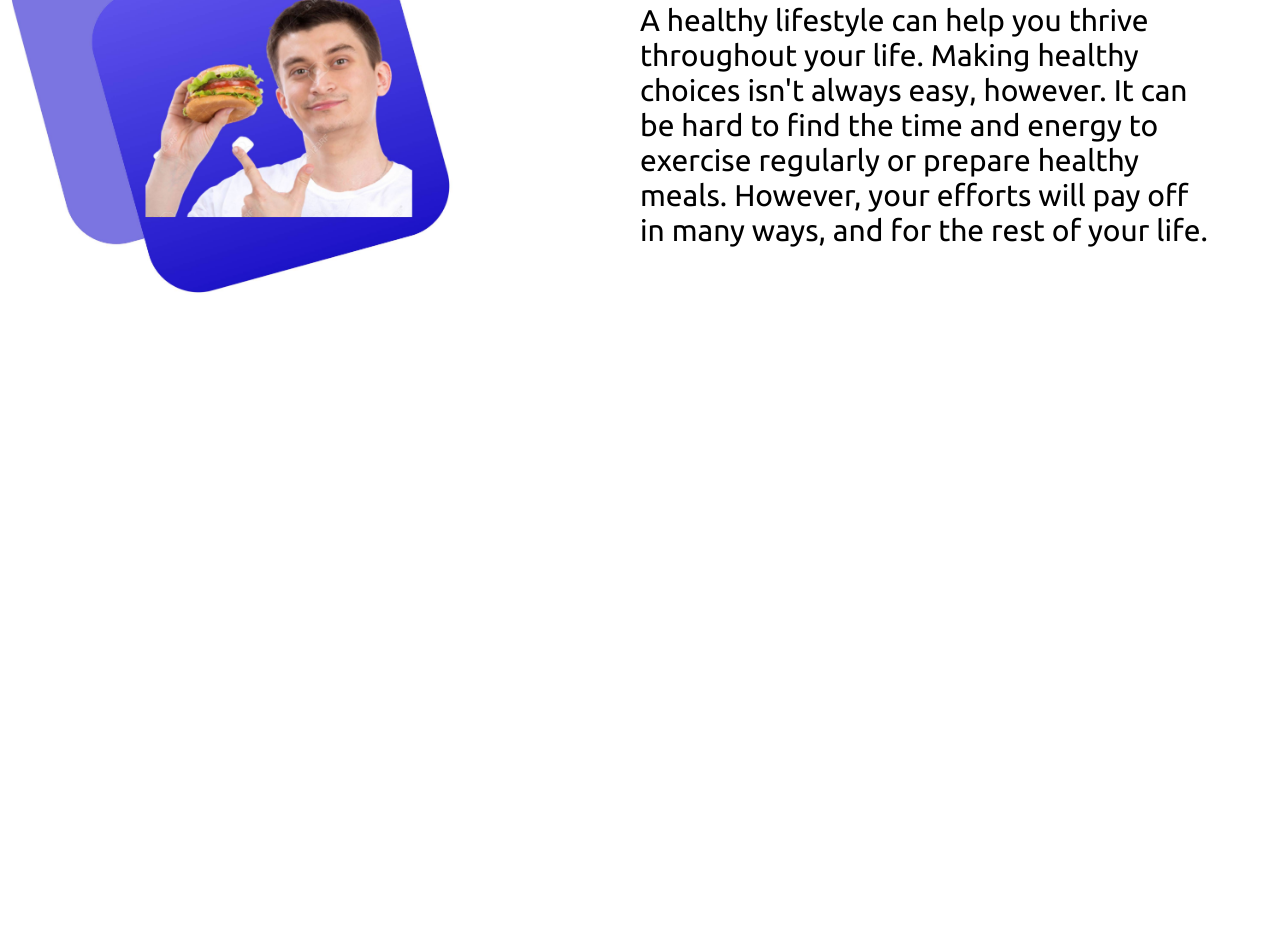
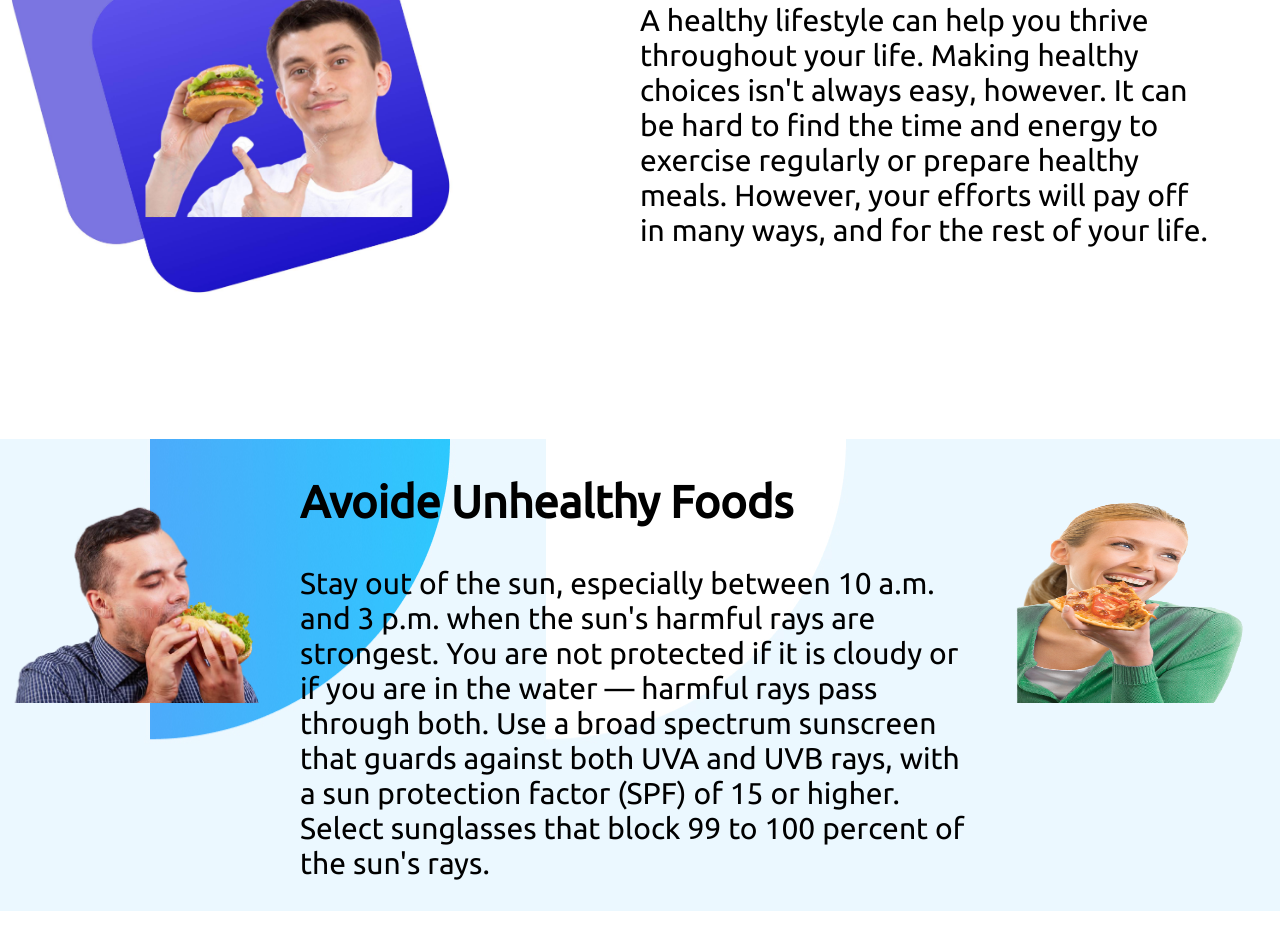
Before and after one commit to Avijit-Sarkar-Avi/practice_four, a plain HTML site: page index.html in a window 1280 px wide. Shown: the part 1389-2338 px from the top of the page. Before the commit the page ends 1828 px from the top, so only its background shows below. Drawn offline with Linux system fonts and the light colour scheme.

Commit message:
style hunger

```diff
--- a/index.html
+++ b/index.html
@@ -60,6 +60,24 @@
                 However, your efforts will pay off in many ways, and for the rest of your life.</p>
         </div>
     </section>
+
+    <section class="flexible hunger">
+        <div class="four">
+            <img src="hunger3.jpg" alt="Hunger">
+        </div>
+        <div>
+            <h2>
+                Avoide Unhealthy Foods
+            </h2>
+            <p>Stay out of the sun, especially between 10 a.m. and 3 p.m. when the sun's harmful rays are strongest. You
+                are not protected if it is cloudy or if you are in the water — harmful rays pass through both. Use a
+                broad spectrum sunscreen that guards against both UVA and UVB rays, with a sun protection factor (SPF)
+                of 15 or higher. Select sunglasses that block 99 to 100 percent of the sun's rays.</p>
+        </div>
+        <div class="four">
+            <img src="hunger.jpg" alt="Hunger">
+        </div>
+    </section>
 </body>
 
 </html>
--- a/style.css
+++ b/style.css
@@ -41,3 +41,17 @@ body {
 .three img {
     width: 80%
 }
+
+.four {
+    width: 25%;
+    margin-top: 5%;
+}
+
+.four img {
+    width: 300px;
+    height: 200px;
+}
+
+.hunger {
+    background-image: url("background_liteblue.jpg");
+}
```
